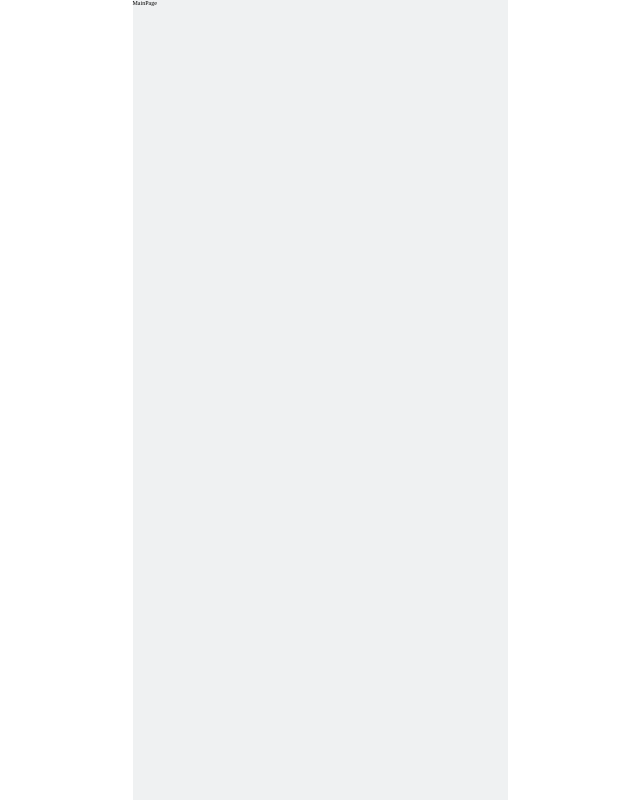
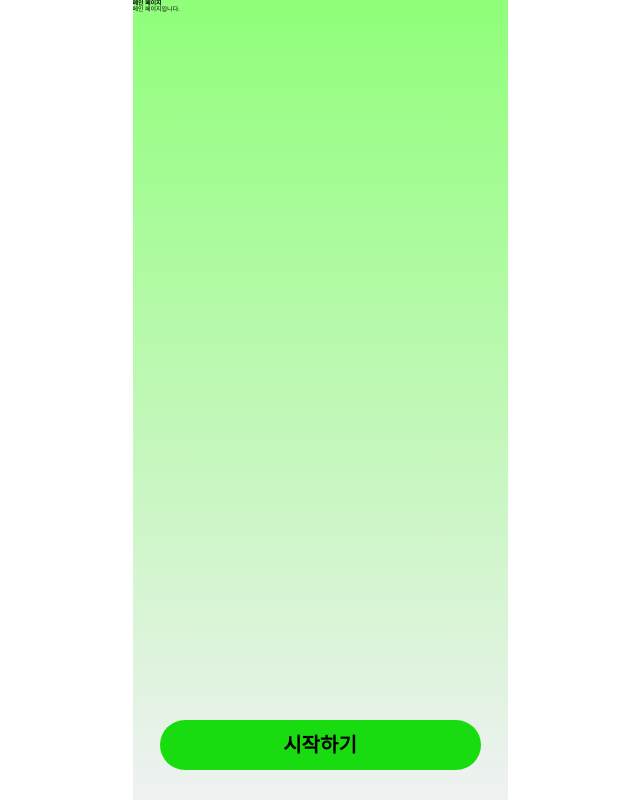
Before and after one commit to minjeoong/35-SOPKATHON-WEB-Team1, a React (Vite) app: page / in a window 1280 px wide. Shown: the whole page, without its empty margins (320-960 px from the left). Built offline with nearby package versions, Linux system fonts and the light colour scheme.

Commit message:
feat : Home 버튼 구현

```diff
--- a/src/components/common/Button/Button.style.js
+++ b/src/components/common/Button/Button.style.js
@@ -1,4 +1,5 @@
 import { css } from '@emotion/react';
+import { theme } from '@/styles/theme.js';
 
 export const button = css`
 	display: flex;
@@ -17,7 +18,16 @@ export const button = css`
 
 export const variant = (variant) => {
 	const style = {
-		primary: css``,
+		primary: css`
+			display: flex;
+			padding: 0.9rem 14.2rem;
+			justify-content: center;
+			align-items: center;
+			gap: 1rem;
+			flex-shrink: 0;
+			border-radius: 40px;
+			background: ${theme.colors.green};
+		`,
 
 		secondary: css``,
 	};
@@ -27,7 +37,11 @@ export const variant = (variant) => {
 
 export const size = (size) => {
 	const style = {
-		large: css``,
+		large: css`
+			width: 32.1rem;
+			height: 5rem;
+			${theme.fonts.title2}
+		`,
 		medium: css``,
 		small: css``,
 	};
--- a/src/components/common/CheckBox/CheckBox.style.js
+++ b/src/components/common/CheckBox/CheckBox.style.js
@@ -4,5 +4,3 @@ export const CheckBoxWrap = css`
 	width: 20px;
 	height: 20px;
 `;
-
-export const size = () => {};
--- a/src/pages/MainPage/MainPage.jsx
+++ b/src/pages/MainPage/MainPage.jsx
@@ -1,5 +1,18 @@
+import * as S from './MainPage.style';
+import Button from '@/components/common/Button/Button.jsx';
+
 const MainPage = () => {
-	return <div>MainPage</div>;
+	return (
+		<main css={S.MainWrap}>
+			<h1>메인 페이지</h1>
+			<p>메인 페이지입니다.</p>
+			<div css={S.ButtonWrap}>
+				<Button variant='primary' size='large'>
+					시작하기
+				</Button>
+			</div>
+		</main>
+	);
 };
 
 export default MainPage;
--- /dev/null
+++ b/src/pages/MainPage/MainPage.style.js
@@ -0,0 +1,14 @@
+import { css } from '@emotion/react';
+
+export const MainWrap = css`
+	background: linear-gradient(180deg, #8fff79 0%, #eff1f2 100%);
+	width: 100%;
+	height: 100vh;
+`;
+
+export const ButtonWrap = css`
+	text-align: center;
+	position: absolute;
+	bottom: 0;
+	margin: 3rem 2.7rem;
+`;
```
Also changed, not shown: 1 other file (tests, documents, lock files or other folders).
